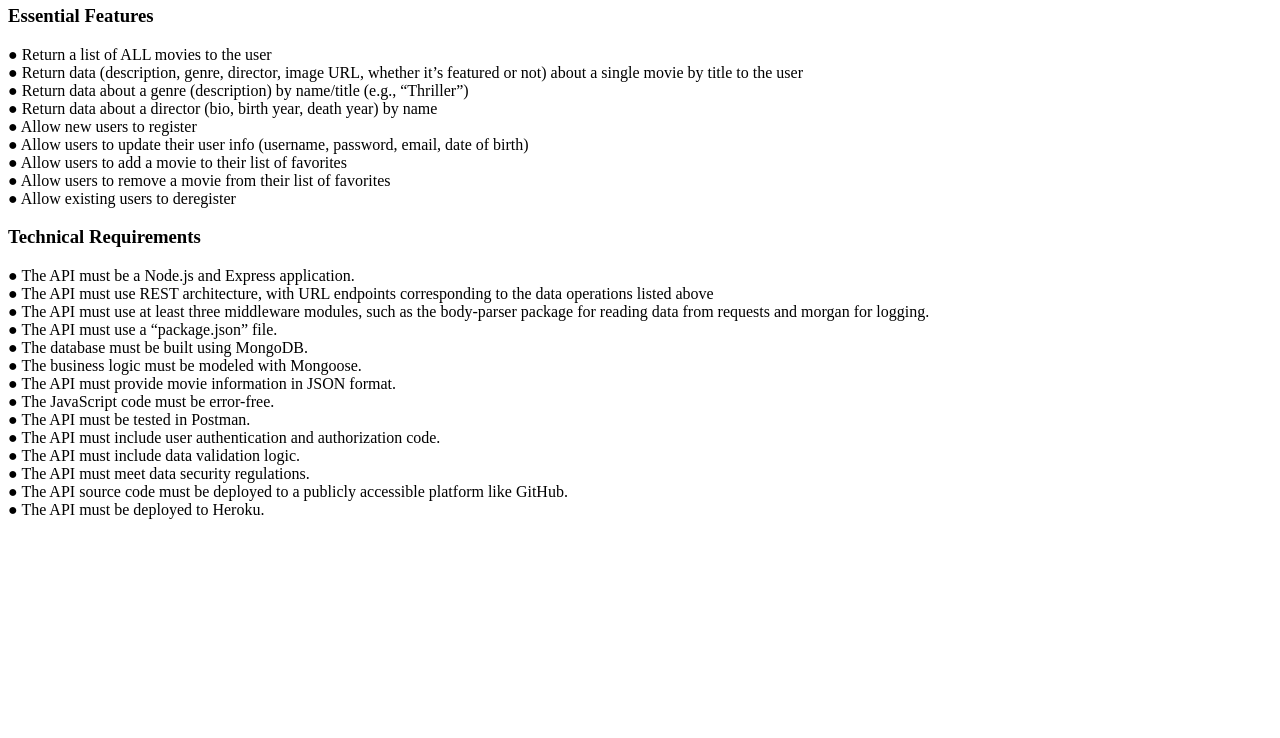
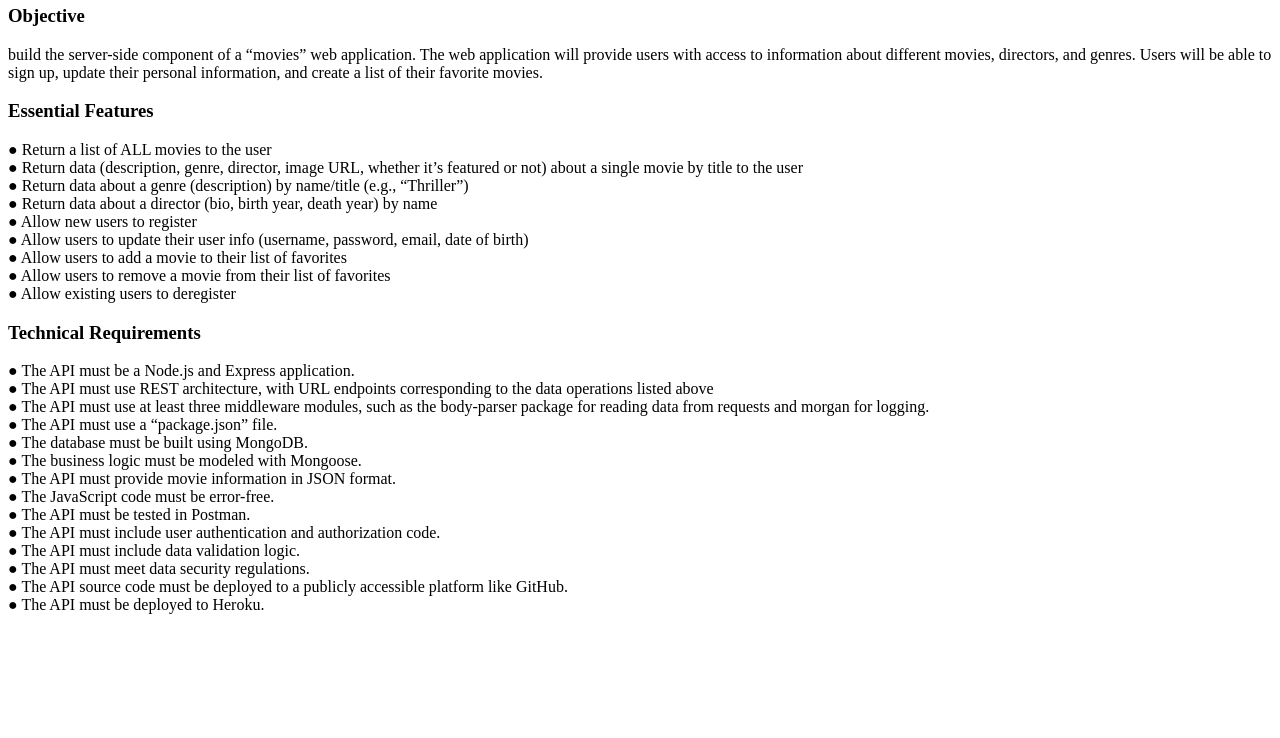
Before and after one commit to fieldnaphat/myFlix-App, a plain HTML site: page movie_api/documentation.html in a window 1280 px wide. Shown: the part 62-800 px from the top of the page. Drawn offline with Linux system fonts and the light colour scheme.

Commit message:
- Updated documentation information V2

```diff
--- a/movie_api/documentation.html
+++ b/movie_api/documentation.html
@@ -1,14 +1,24 @@
 <!DOCTYPE html>
 <html lang="en">
+
 <head>
   <meta charset="UTF-8" />
   <meta http-equiv="X-UA-Compatible" content="IE=edge" />
   <meta name="viewport" content="width=device-width, initial-scale=1.0" />
   <title>Documentation</title>
 </head>
+
 <body>
   <section>
     <h1>Documentation</h1>
+
+
+    <h3>Objective</h3>
+    <p>
+      build the server-side component of a “movies” web application. The web application will provide users with access
+      to information about different movies, directors, and genres. Users will be able to sign up, update their personal
+      information, and create a list of their favorite movies.
+    </p>
 
     <h3>Essential Features</h3>
     <p>
@@ -23,6 +33,7 @@
       ● Allow users to remove a movie from their list of favorites<br>
       ● Allow existing users to deregister<br>
     </p>
+
     <h3>Technical Requirements</h3>
     <p>
       ● The API must be a Node.js and Express application. <br>
@@ -45,4 +56,5 @@
 
   </section>
 </body>
+
 </html>
```
Lines whose indentation alone changed are shown as unchanged.
